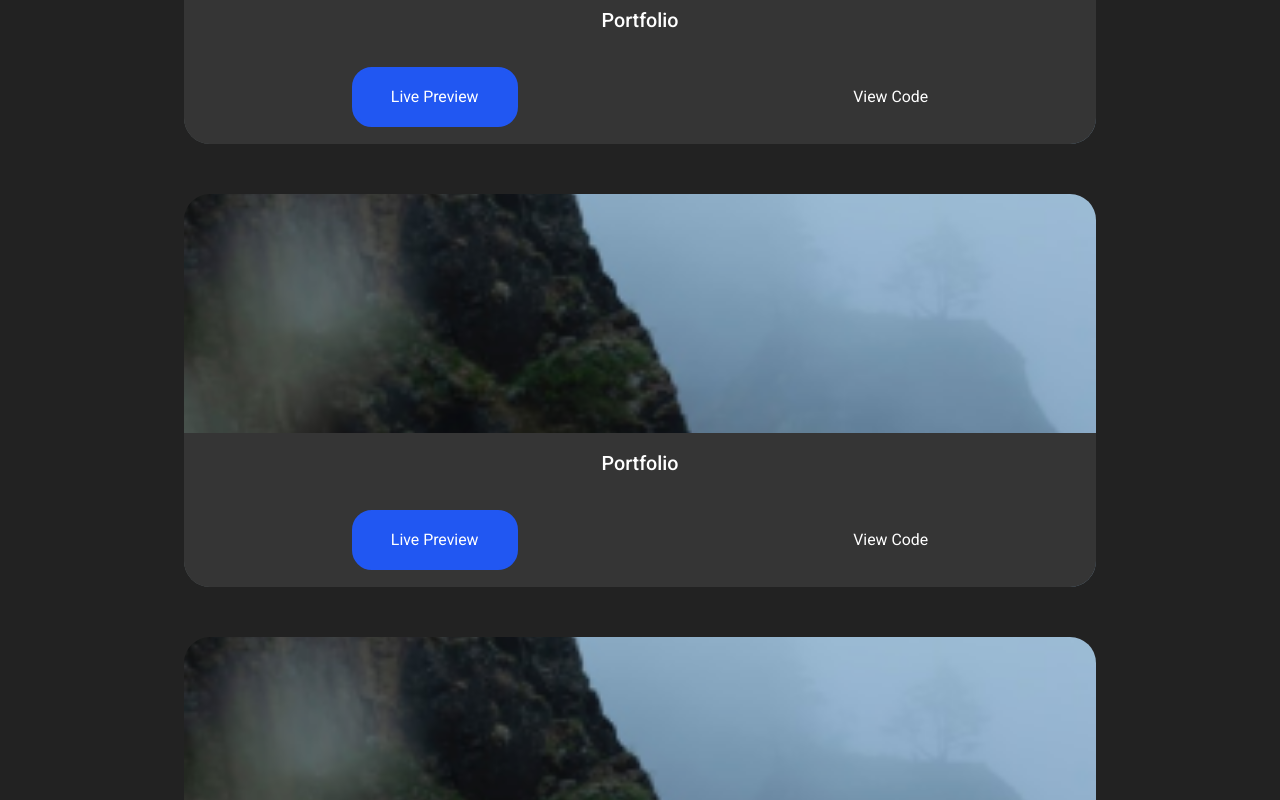
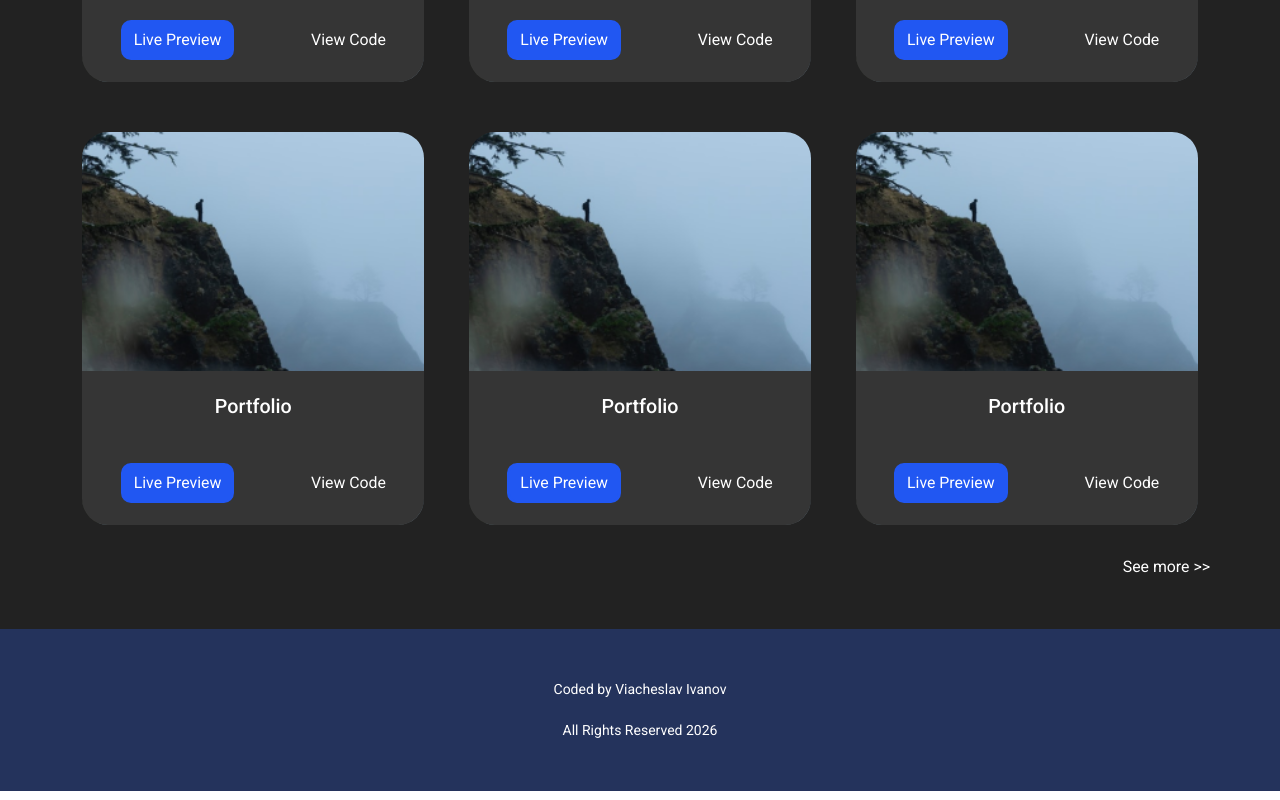
Before and after one commit to EndlessCod1ng/portfolio, a React app: page /projects in a window 1280 px wide. Shown: the part 620-1420 px from the top of the page. Built offline with nearby package versions, Linux system fonts and the light colour scheme; the HTML template or start-up script is replaced by a standard one.

Commit message:
cr w/Ftr

```diff
--- a/src/app/App.tsx
+++ b/src/app/App.tsx
@@ -1,5 +1,6 @@
 import { HomePage } from "@/pages/HomePage"
 import { routeConfig } from "@/shared/config/routeConfig"
+import { Footer } from "@/widgets/Footer/Footer"
 import { Header } from "@/widgets/Header"
 import { useState } from "react"
 import { Route, Routes } from "react-router"
@@ -12,18 +13,22 @@ export const App = (
 ) => {
   const [theme, setTheme] = useState<"light" | "dark">("dark")
   const changeTheme = () => {
-    setTheme(theme==="dark"?"light":"dark")
+    setTheme(theme === "dark" ? "light" : "dark")
   }
   return (
     <div className={`app app_theme_${theme}
       ${className ? className : ""}
     `}>
       <Header theme={theme} changeTheme={changeTheme} />
-      <Routes>
-        <Route element={
-          <HomePage />} path="/" />
-        {routeConfig.map(r => (<Route element={r.element} path={r.path} />))}
-      </Routes>
+
+      <main>
+        <Routes>
+          <Route element={
+            <HomePage />} path="/" />
+          {routeConfig.map(r => (<Route element={r.element} path={r.path} />))}
+        </Routes>
+      </main>
+      <Footer />
     </div>
   )
 }
--- a/src/shared/config/routeConfig.tsx
+++ b/src/shared/config/routeConfig.tsx
@@ -1,7 +1,10 @@
 import { HomePage } from "@/pages/HomePage";
 import { ProjectsPage } from "@/pages/ProjectsPage";
+import type { ReactNode } from "react";
 
-export const routeConfig = [
+export type PathType = "/" | "/projects"
+
+export const routeConfig: Array<{ name: string, path: PathType, element: ReactNode }> = [
   { name: "Home", path: "/", element: <HomePage /> },
   { name: "Projects", path: "/projects", element: <ProjectsPage /> },
   { name: "About", path: "/projects", element: <ProjectsPage /> },
--- a/src/shared/ui/AppLink/AppLink.module.scss
+++ b/src/shared/ui/AppLink/AppLink.module.scss
@@ -24,9 +24,17 @@
   &.primary.filled {
     border: 3px solid var(--accented-color);
     color: var(--primary-color);
-    padding: 15px 36px;
     background: var(--accented-color);
-    border-radius: 20px;
+
+    &.m {
+      padding: 15px 36px;
+      border-radius: 20px;
+    }
+
+    &.s {
+      padding: 5px 10px;
+      border-radius: 10px;
+    }
 
     &:hover {
       color: var(--accented-color);
--- a/src/shared/ui/AppLink/AppLink.tsx
+++ b/src/shared/ui/AppLink/AppLink.tsx
@@ -1,23 +1,27 @@
 import type { ReactNode } from "react"
-import { Link, type LinkProps, type To } from "react-router"
+import { Link, type LinkProps } from "react-router"
 import cn from "classnames"
 import s from "./AppLink.module.scss"
+import type { PathType } from "@/shared/config/routeConfig"
 
 type AppLinkVariant = "clear" | "filled"
 type AppLinkColorType = "primary" | "primaryInverted"
+type AppLinkSize = "s" | "m"
+type AppLinkTo = PathType
 
 interface AppLinkProps extends Omit<LinkProps, "to"> {
   children: ReactNode
-  to?: To
+  to?: AppLinkTo
   variant?: AppLinkVariant
   colorType?: AppLinkColorType
+  size?: AppLinkSize
   className?: string
 }
 export const AppLink = (
-  { children, to = "/", variant = "clear", colorType = "primary", className, ...otherProps }: AppLinkProps
+  { children, to = "/", variant = "clear", colorType = "primary", size = "m", className, ...otherProps }: AppLinkProps
 ) => {
   return (
-    <Link {...otherProps} to={to} className={cn(s.appLink, s[variant], s[colorType], className)}>
+    <Link {...otherProps} to={to} className={cn(s.appLink, s[variant], s[colorType], s[size], className)}>
       {children}
     </Link>
   )
--- /dev/null
+++ b/src/widgets/Footer/Footer.module.scss
@@ -0,0 +1,12 @@
+.footer {
+  background: var(--bg-accented-color);
+
+  padding: 50px 0;
+
+  & div {
+    display: flex;
+    flex-direction: column;
+    align-items: center;
+    gap: 20px;
+  }
+}
--- /dev/null
+++ b/src/widgets/Footer/Footer.tsx
@@ -0,0 +1,22 @@
+import cn from "classnames"
+import s from "./Footer.module.scss"
+import { AppText } from "@/shared/ui/AppText/AppText"
+import { AppContainer } from "@/shared/ui/AppContainer/AppContainer"
+interface FooterProps {
+  className?: string
+}
+export const Footer = (
+  { className }: FooterProps
+) => {
+  return (
+    <footer className={cn(s.footer, className)}>
+      {/* <div className={s["wave-box"]}></div> */}
+      <AppContainer >
+        <AppText text={`Coded by Viacheslav Ivanov`} />
+
+        <AppText text={`All Rights Reserved ${new Date().getFullYear()}`
+        } />
+      </AppContainer>
+    </footer >
+  )
+}
--- a/src/widgets/Projects/ui/Projects.module.scss
+++ b/src/widgets/Projects/ui/Projects.module.scss
@@ -1,8 +1,7 @@
 .projects {
   padding-top: var(--sections-indent);
-  padding-bottom: 150px;
+  padding-bottom: 50px;
 }
-
 
 .title {
   text-align: center;
@@ -16,6 +15,7 @@
   margin: 0 auto;
   gap: 20px;
   margin-bottom: 40px;
+  max-width: 475px;
 }
 
 
@@ -31,8 +31,7 @@
   align-items: end;
   justify-content: center;
   height: 393px;
-  min-width: 270px;
-  width: 80%;
+  width: 100%;
   margin-bottom: 30px;
   background: url("@/shared/assets/images/projects/project-2.png") 100%/100% no-repeat;
   border-radius: 26px;
@@ -52,11 +51,28 @@
 .links {
   display: flex;
   justify-content: space-around;
+  align-items: center;
   width: 100%;
 }
 
+.more {
+  display: block;
+  width: max-content;
+  margin-left: auto;
+}
+
 @media(min-width:575px) {
-  .btns {
-    max-width: 475px;
+  .project {
+    width: 47%;
   }
 }
+
+@media(min-width:1024px) {
+  .project {
+    width: 30%;
+  }
+
+  .btns {
+    max-width: none;
+  }
+}
--- a/src/widgets/Projects/ui/Projects.tsx
+++ b/src/widgets/Projects/ui/Projects.tsx
@@ -3,6 +3,7 @@ import s from "./Projects.module.scss"
 import { AppContainer } from "@/shared/ui/AppContainer/AppContainer"
 import { AppTitle } from "@/shared/ui/AppTitle/AppTitle"
 import { AppButton } from "@/shared/ui/AppButton/AppButton"
+import { AppLink } from "@/shared/ui/AppLink/AppLink"
 
 // import ProjectPhoto from "@/shared/assets/images/projects/project-2.png"
 
@@ -10,6 +11,7 @@ import { AppButton } from "@/shared/ui/AppButton/AppButton"
 interface ProjectsProps {
   className?: string
 }
+
 
 export const Projects = (
   { className }: ProjectsProps
@@ -24,9 +26,7 @@ export const Projects = (
         ].map(t => (<AppButton variant="outlined" key={t}>{t}</AppButton>))}
       </div>
 
-
       <div className={s.projectsList}>
-
 
         {new Array(6).fill({ title: "Portfolio", imgUrl: "" }).map((p, i) => (
           <div key={p.title + i} className={s.project}>
@@ -34,13 +34,16 @@ export const Projects = (
             <div className={s.info}>
               <AppTitle TagName="h4" title={p.title} />
               <div className={s.links}>
-                <AppButton variant="filled">{"Live Preview"}</AppButton>
-                <AppButton>{"View Code"}</AppButton>
+                <AppLink size="s" to='/' variant="filled">{"Live Preview"}</AppLink>
+                <AppLink to='/'>{"View Code"}</AppLink>
               </div>
             </div>
           </div>
         ))}
+
       </div>
+      <AppLink className={s.more} to={"/projects"}>{"See more >>"}</AppLink>
+
 
     </AppContainer>
   )
```
